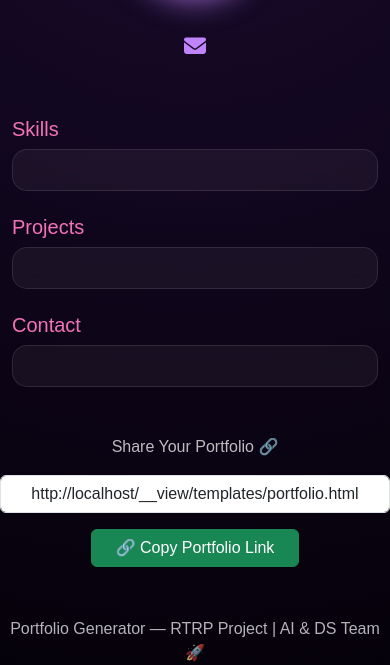
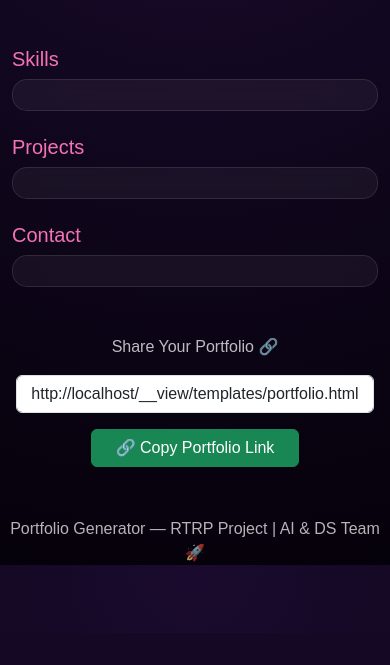
Before and after one commit to manikanta-gurram-ai/portfolio-generator, a Flask app: template templates/portfolio.html in a window 390 px wide. Shown: the part 211-876 px from the top of the page. After the commit the page ends 776 px from the top, so only its background shows below. Run offline with Flask 3, Linux system fonts and the light colour scheme; the template is opened without the code that fills it, so the values that code supplies are empty.

Commit message:
Update portfolio.html

```diff
--- a/templates/portfolio.html
+++ b/templates/portfolio.html
@@ -1,6 +1,7 @@
 <!DOCTYPE html>
 <html>
 <head>
+    <meta name="viewport" content="width=device-width, initial-scale=1.0">
     <title>{{name}} Portfolio</title>
 
     <link href="https://cdn.jsdelivr.net/npm/bootstrap@5.3.3/dist/css/bootstrap.min.css" rel="stylesheet">
@@ -58,6 +59,28 @@
             margin-top: 50px;
             opacity: 0.7;
         }
+
+        /* 🔥 MOBILE FIX ONLY */
+        @media (max-width: 768px) {
+
+            .hero {
+                padding: 40px 15px 20px;
+            }
+
+            .hero h1 {
+                font-size: 28px;
+            }
+
+            .profile-pic {
+                width: 110px;
+                height: 110px;
+            }
+
+            .glass-card {
+                padding: 15px;
+            }
+
+        }
     </style>
 </head>
 
@@ -93,17 +116,17 @@
 
 <div class="container mt-4">
     <div class="row g-4">
-        <div class="col-md-6">
+        <div class="col-12 col-md-6">
             <h5 class="section-title">Skills</h5>
             <div class="glass-card">{{skills}}</div>
         </div>
 
-        <div class="col-md-6">
+        <div class="col-12 col-md-6">
             <h5 class="section-title">Projects</h5>
             <div class="glass-card">{{projects}}</div>
         </div>
 
-        <div class="col-md-12">
+        <div class="col-12">
             <h5 class="section-title">Contact</h5>
             <div class="glass-card">{{contact}}</div>
         </div>
@@ -111,7 +134,7 @@
 </div>
 
 <!-- 🔗 SHARE SECTION -->
-<div class="text-center mt-5">
+<div class="text-center mt-5 px-3">
     <p class="text-light opacity-75">Share Your Portfolio 🔗</p>
 
     <input id="portfolioLink"
```
